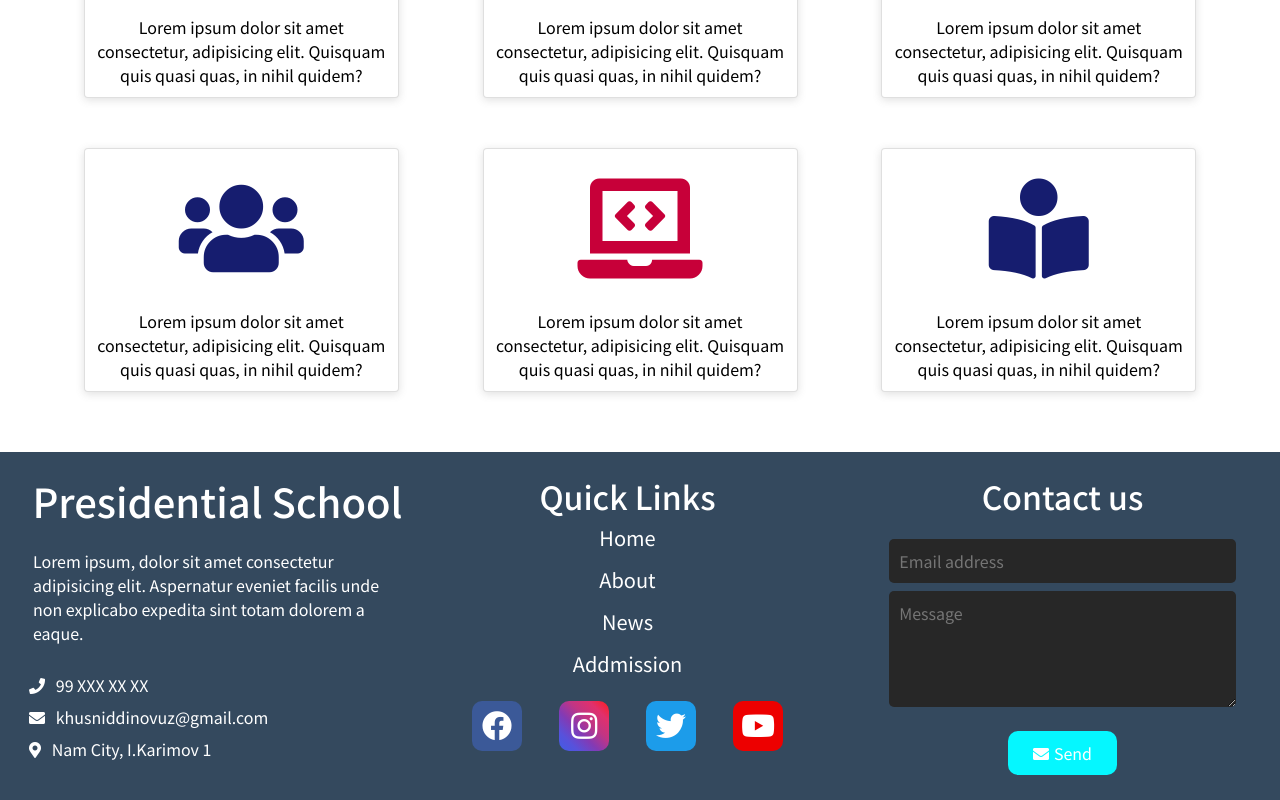
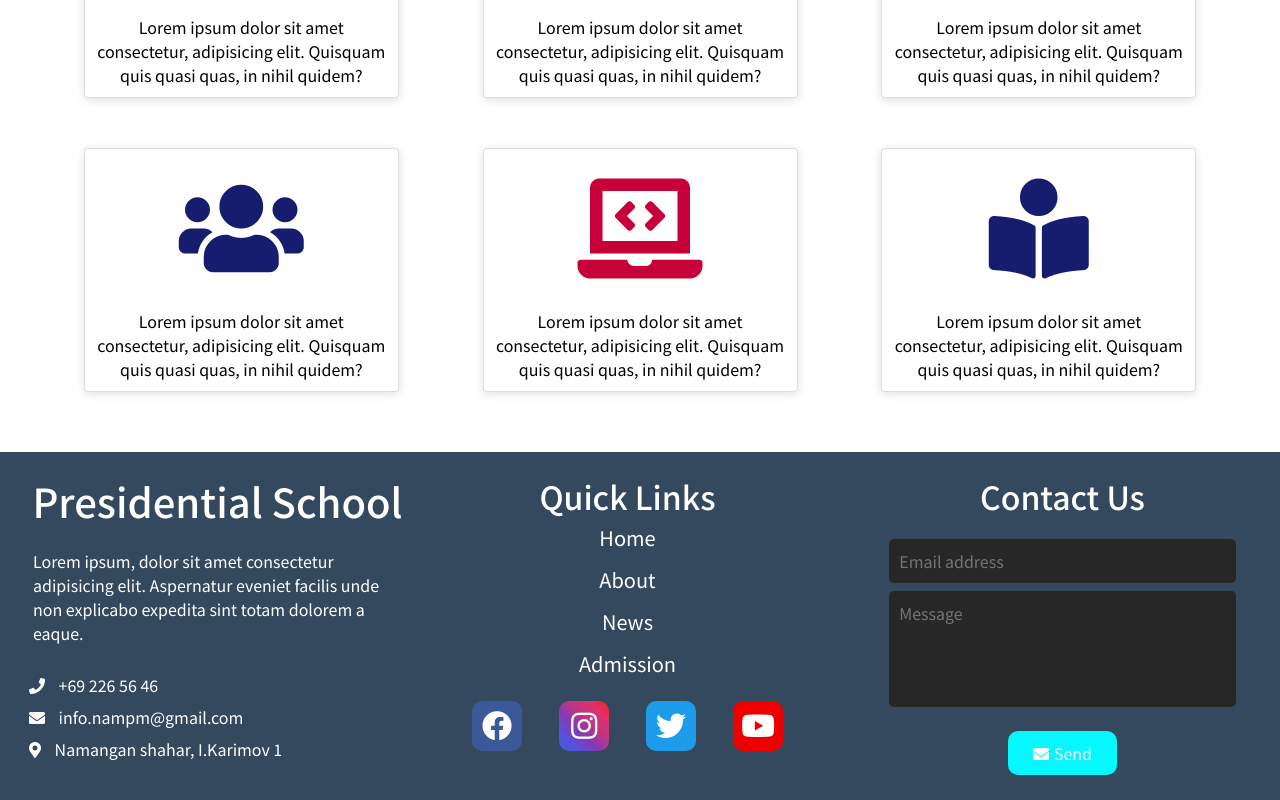
Before and after one commit to KhusniddinovUz/nampm-frontend, a React (Create React App) app: page /home in a window 1280 px wide. Shown: the part 906-1706 px from the top of the page. Built offline with nearby package versions, Linux system fonts and the light colour scheme.

Commit message:
Change footer

```diff
--- a/src/components/Footer.js
+++ b/src/components/Footer.js
@@ -14,13 +14,14 @@ const Footer = () => {
           </p>
           <div className='contact'>
             <div className='p-1'>
-              <i class='fas fa-phone'></i> &nbsp; 99 XXX XX XX
+              <i className='fas fa-phone'></i> +69 226 56 46
             </div>
             <div className='p-1'>
-              <i class='fas fa-envelope'></i> &nbsp; khusniddinovuz@gmail.com
+              <i className='fas fa-envelope'></i> info.nampm@gmail.com
             </div>
             <div className='p-1'>
-              <i class='fas fa-map-marker-alt'></i> &nbsp; Nam City, I.Karimov 1
+              <i className='fas fa-map-marker-alt'></i> Namangan shahar,
+              I.Karimov 1
             </div>
           </div>
         </div>
@@ -38,27 +39,27 @@ const Footer = () => {
               <NavLink to='/news'>News</NavLink>
             </li>
             <li>
-              <NavLink to='/admission'>Addmission</NavLink>
+              <NavLink to='/admission'>Admission</NavLink>
             </li>
           </ul>
           <div class='socials'>
-            <a href='#' id='fb' target='_blank'>
+            <a href='https://facebook.com/nampmuz' id='fb' target='_blank'>
               <i class='fab fa-facebook'></i>
             </a>
-            <a href='#' id='insta' target='_blank'>
+            <a href='https://instagram.com/nampmuz' id='insta' target='_blank'>
               <i class='fab fa-instagram'></i>
             </a>
-            <a href='#' id='twitter' target='_blank'>
+            <a href='https://twitter.com/nampmuz' id='twitter' target='_blank'>
               <i class='fab fa-twitter'></i>
             </a>
-            <a href='#' id='tube' target='_blank'>
+            <a href='https://bit.ly/nampmuz' id='tube' target='_blank'>
               <i class='fab fa-youtube'></i>
             </a>
           </div>
         </div>
 
         <div class='footer-section contact-form'>
-          <h2 className='text-center mb-4'>Contact us</h2>
+          <h2 className='text-center mb-4'>Contact Us</h2>
           <form className='form-group'>
             <input
               type='email'
--- a/src/components/Footer.scss
+++ b/src/components/Footer.scss
@@ -7,6 +7,11 @@
     .footer-section {
       &.about {
         padding-right: 0;
+        .contact {
+          i {
+            margin-right: 10px;
+          }
+        }
       }
       flex: 1;
       padding: 25px;
@@ -86,6 +91,9 @@
           border: none;
           outline: none;
         }
+        textarea {
+          resize: none;
+        }
         button {
           background: #05f7ff;
           i {
--- a/src/index.js
+++ b/src/index.js
@@ -8,7 +8,7 @@ import { BrowserRouter } from 'react-router-dom';
 
 AOS.init({
   duration: 1000,
-  once: true,
+  once: false,
   offset: 150,
 });
 
```
